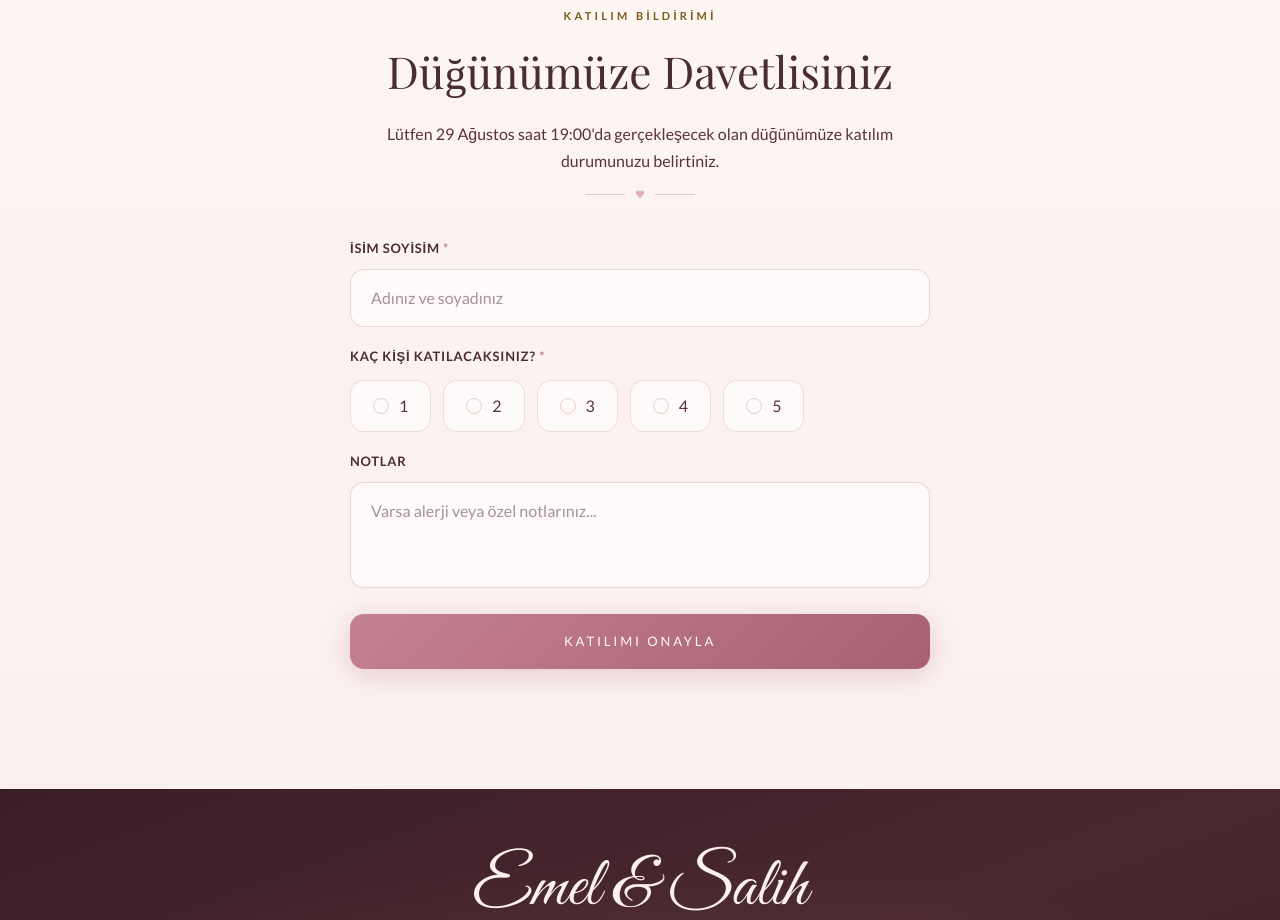
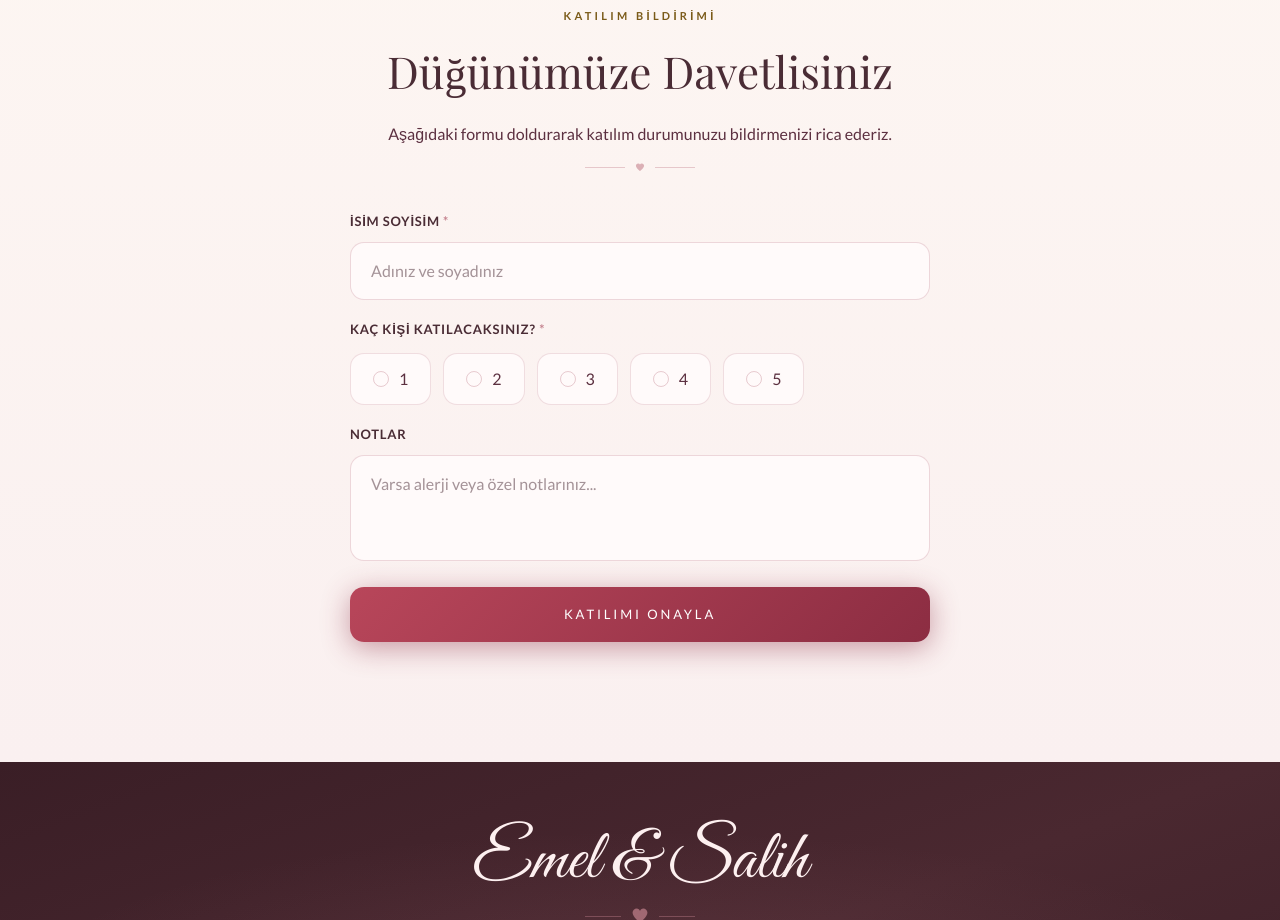
Before and after one commit to YzrSalih/WeddingWebsite, a React (Vite) app in the folder wedding-website/: page / in a window 1280 px wide. Shown: the part 2760-3680 px from the top of the page. Built offline with nearby package versions, Linux system fonts and the light colour scheme; no server answers; a web font is replaced by a local one.

Commit message:
Update RSVP translations and button styling for improved clarity and aesthetics. Revised RSVP description in Turkish and Polish to enhance user instructions, and adjusted button colors and shadows for better visual appeal.

```diff
--- a/wedding-website/src/components/RSVP.jsx
+++ b/wedding-website/src/components/RSVP.jsx
@@ -187,11 +187,11 @@ export default function RSVP({ t }) {
               style={{
                 width: '100%', padding: '18px', borderRadius: 14, border: 'none',
                 cursor: status === 'loading' ? 'not-allowed' : 'pointer',
-                background: 'linear-gradient(135deg, #C4828E, #A86070)',
-                color: '#FFF8F8',
+                background: 'linear-gradient(135deg, #B8465A, #8C2D42)',
+                color: '#FFFFFF',
                 fontFamily: 'Lato, sans-serif', fontSize: 13,
                 letterSpacing: '0.22em', textTransform: 'uppercase',
-                boxShadow: '0 6px 24px rgba(196,130,142,0.35)',
+                boxShadow: '0 6px 28px rgba(140,45,66,0.45)',
                 opacity: status === 'loading' ? 0.75 : 1,
                 transition: 'opacity 0.2s, transform 0.15s',
               }}
--- a/wedding-website/src/translations.js
+++ b/wedding-website/src/translations.js
@@ -44,7 +44,7 @@ export const translations = {
     rsvp: {
       eyebrow: 'Katılım Bildirimi',
       title: 'Düğünümüze Davetlisiniz',
-      description: 'Lütfen 29 Ağustos saat 19:00\'da gerçekleşecek olan düğünümüze katılım durumunuzu belirtiniz.',
+      description: 'Aşağıdaki formu doldurarak katılım durumunuzu bildirmenizi rica ederiz.',
       name: 'İsim Soyisim',
       namePlaceholder: 'Adınız ve soyadınız',
       guests: 'Kaç kişi katılacaksınız?',
@@ -104,7 +104,7 @@ export const translations = {
     rsvp: {
       eyebrow: 'Potwierdzenie Obecności',
       title: 'Zapraszamy na Nasz Ślub',
-      description: 'Prosimy o potwierdzenie obecności na naszym ślubie, który odbędzie się 29 sierpnia o godzinie 19:00.',
+      description: 'Prosimy o wypełnienie poniższego formularza i potwierdzenie swojej obecności.',
       name: 'Imię i nazwisko',
       namePlaceholder: 'Twoje imię i nazwisko',
       guests: 'Ile osób będzie uczestniczyć?',
```
